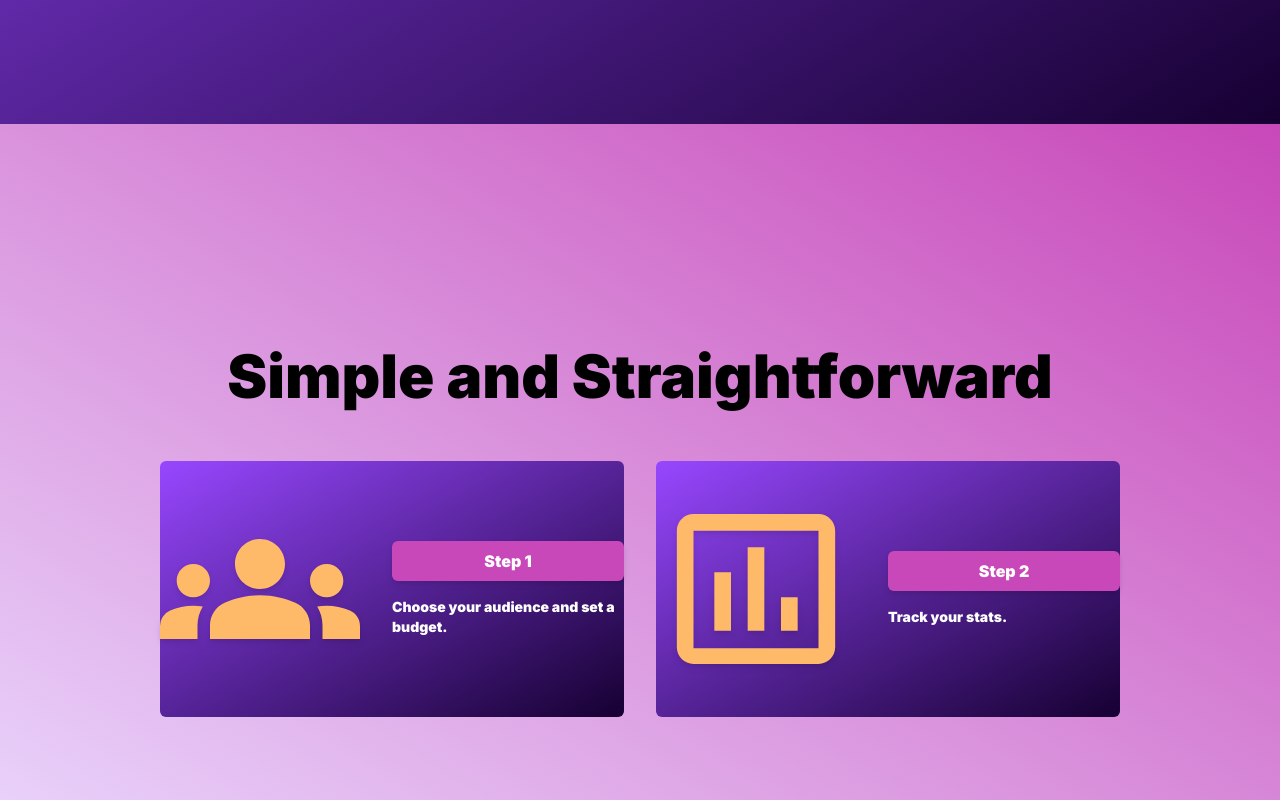
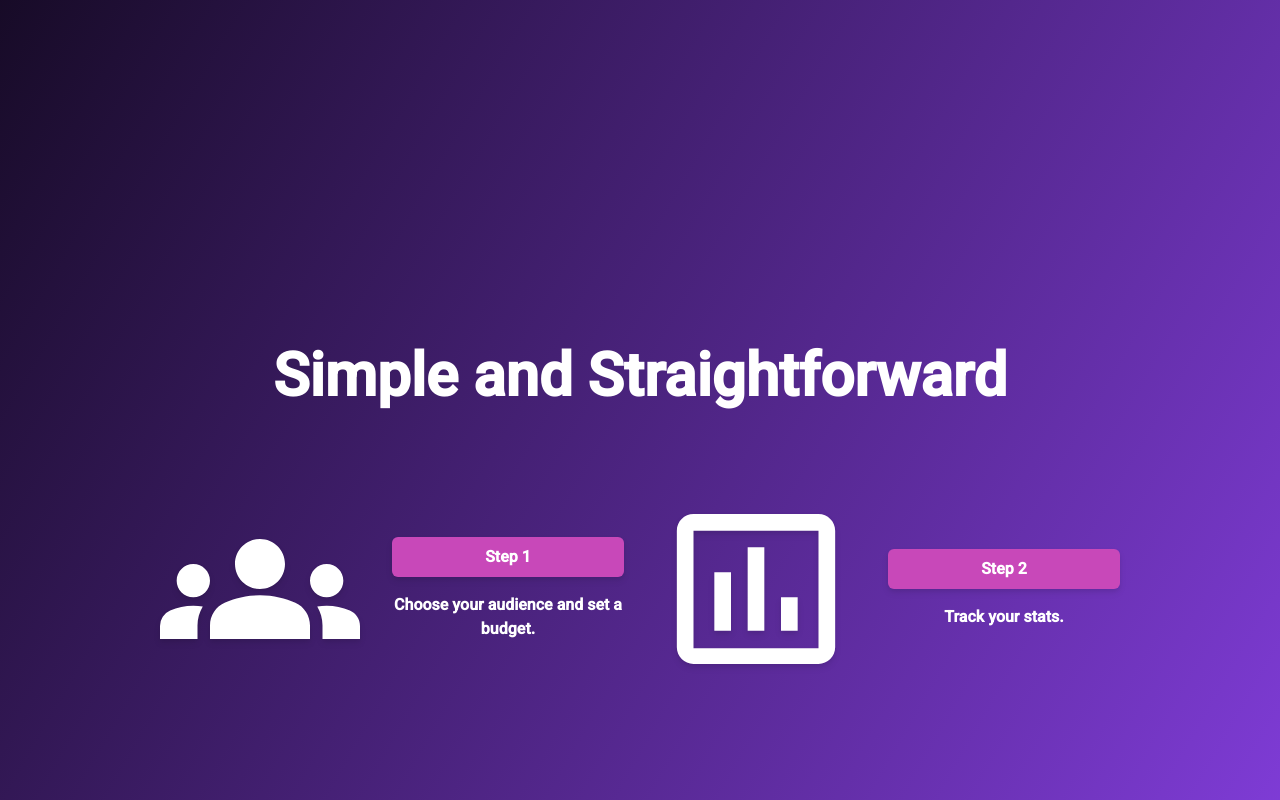
Before and after one commit to Billy-Tech-Solutions/Billy, a Next.js app: page /howitworks in a window 1280 px wide. Shown: the part 1540-2340 px from the top of the page. Built offline with nearby package versions, Linux system fonts and the light colour scheme.

Commit message:
edited landing page

```diff
--- a/app/globals.css
+++ b/app/globals.css
@@ -47,3 +47,12 @@
   bottom: 0;
   z-index: -1;
 }
+
+#hellothisisbilly{
+  text-transform: uppercase;
+  background: url('../public/billboard-gif-2.gif');
+  background-clip: text;
+  -webkit-background-clip: text;
+  -webkit-text-fill-color: transparent;
+  font-weight: 900;
+}
--- a/app/howitworks/page.jsx
+++ b/app/howitworks/page.jsx
@@ -48,11 +48,14 @@ const HowItWorks = () => {
         </div>
       </section>
 
-      <section className="w-full min-h-screen flex flex-col md:flex-row items-center justify-center gap-10 bg-gradient-to-br from-purple-main to-purple-secondary p-10">
+      <div className="w-full bg-gradient-to-br from-black to-purple-main">
+        <section className="w-full min-h-screen flex flex-col md:flex-row items-center justify-center gap-10 p-10">
           <div className="w-fit h-fit px-4 py-8 bg-white flex flex-col gap-2 rounded-md drop-shadow-lg">
             <div className="flex flex-col">
               <h1 className="font-bold">Select your audience.</h1>
-            <p className="text-xs">Tell us more about who you want to reach.</p>
+              <p className="text-xs">
+                Tell us more about who you want to reach.
+              </p>
             </div>
 
             <div className="w-full flex flex-col gap-4">
@@ -166,43 +169,44 @@ const HowItWorks = () => {
           </div>
         </section>
 
-      <section className="w-full h-screen flex flex-col items-center justify-center gap-10 bg-gradient-to-bl from-pink-main to-pink-secondary p-10">
-        <h1 className="w-full text-[30px] lg:text-[60px] text-center font-black">
+        <section className="w-full h-screen flex flex-col items-center justify-center gap-10 p-10">
+          <h1 className="w-full text-[30px] lg:text-[60px] text-center font-black text-white">
             Simple and Straightforward
           </h1>
           <div className="w-full md:w-[80%] flex flex-col lg:flex-row gap-8 items-center justify-center">
-          <div className="w-full h-64 lg:w-1/2 flex flex-col lg:flex-row items-center justify-center lg:gap-8 bg-gradient-to-br from-purple-main to-purple-secondary rounded-md">
-            <MdGroups className="text-[100px] lg:text-[200px] text-yellow-main drop-shadow-md" />
+            <div className="w-full h-64 lg:w-1/2 flex flex-col lg:flex-row items-center justify-center lg:gap-8 rounded-md">
+              <MdGroups className="text-[100px] lg:text-[200px] text-white drop-shadow-md" />
               <div className="w-[50%] flex flex-col gap-4">
                 <h1 className="w-full p-2 m-auto bg-pink-main text-white font-black text-center rounded-md drop-shadow-md">
                   Step 1
                 </h1>
-              <h2 className="w-full text-sm font-black text-white">
+                <h2 className="w-full font-black text-white text-center">
                   Choose your audience and set a budget.
                 </h2>
               </div>
             </div>
-          <div className="w-full h-64 lg:w-1/2 flex flex-col lg:flex-row items-center justify-center lg:gap-8 bg-gradient-to-br from-purple-main to-purple-secondary rounded-md">
-            <MdInsertChartOutlined className="text-[100px] lg:text-[200px] text-yellow-main drop-shadow-md" />
+            <div className="w-full h-64 lg:w-1/2 flex flex-col lg:flex-row items-center justify-center lg:gap-8 rounded-md">
+              <MdInsertChartOutlined className="text-[100px] lg:text-[200px] text-white drop-shadow-md" />
               <div className="w-[50%] flex flex-col gap-4">
                 <h1 className="w-full p-2 m-auto bg-pink-main text-white font-black text-center rounded-md drop-shadow-md">
                   Step 2
                 </h1>
-              <h2 className="w-full text-sm font-black text-white">
+                <h2 className="w-full font-black text-white text-center">
                   Track your stats.
                 </h2>
               </div>
             </div>
           </div>
         </section>
-      <section className="w-full h-screen lg:h-[75vh] flex flex-col items-center justify-center gap-4 bg-gradient-to-b from-purple-main to-pink-main">
-        <div className="w-full h-full flex flex-col items-center justify-center gap-6 bg-black/60">
+        <section className="w-full h-screen lg:h-[75vh] flex flex-col items-center justify-center gap-4">
+          <div className="w-full h-full flex flex-col items-center justify-center gap-6">
             <p className="text-white text-[45px] lg:text-[60px] font-black drop-shadow-lg">
               Interested?
             </p>
             <JoinOurWaitlist />
           </div>
         </section>
+      </div>
       <Footer />
     </main>
   );
--- a/app/layout.jsx
+++ b/app/layout.jsx
@@ -1,9 +1,9 @@
-import { Inter } from "next/font/google";
+import { Roboto } from "next/font/google";
 import "./globals.css";
 import Nav from "@/components/Nav";
 import Footer from "@/components/Footer";
 
-const inter = Inter({ subsets: ["latin"] });
+const roboto = Roboto({ subsets: ["latin"], weight: ['400', '500'] });
 
 export const metadata = {
   title: "Create Next App",
@@ -13,7 +13,7 @@ export const metadata = {
 export default function RootLayout({ children }) {
   return (
     <html lang="en" className="billy_scrollbar">
-      <body className={inter.className}>
+      <body className={roboto.className}>
         <Nav/>
         {children}
       </body>
--- a/app/page.jsx
+++ b/app/page.jsx
@@ -5,17 +5,11 @@ export default function Home() {
   return (
     <main
       id="main"
-      className="w-full h-[85vh] flex items-center justify-center"
+      className="w-full h-[93vh] flex items-center justify-center bg-white"
     >
-      <video autoPlay muted loop id="background-video">
-        <source src="billboard-video.mp4" type="video/mp4" />
-      </video>
-
-      <div className="w-full h-full flex justify-center items-center bg-black/80">
-        <h1 className="text-center text-[40px] lg:text-[150px] font-black drop-shadow-lg bg-clip-text text-transparent bg-gradient-to-br from-purple-main/90 to-pink-main/90">
-          Hello, this is Billy!
-        </h1>
-      </div>
+      <h1 id="hellothisisbilly" className="w-full text-center drop-shadow-lg text-[140px] lg:text-[400px]">
+        Billy
+      </h1>
     </main>
   );
 }
```
Also changed, not shown: 2 other files (tests, documents, lock files or other folders). Lines whose indentation alone changed are shown as unchanged.
